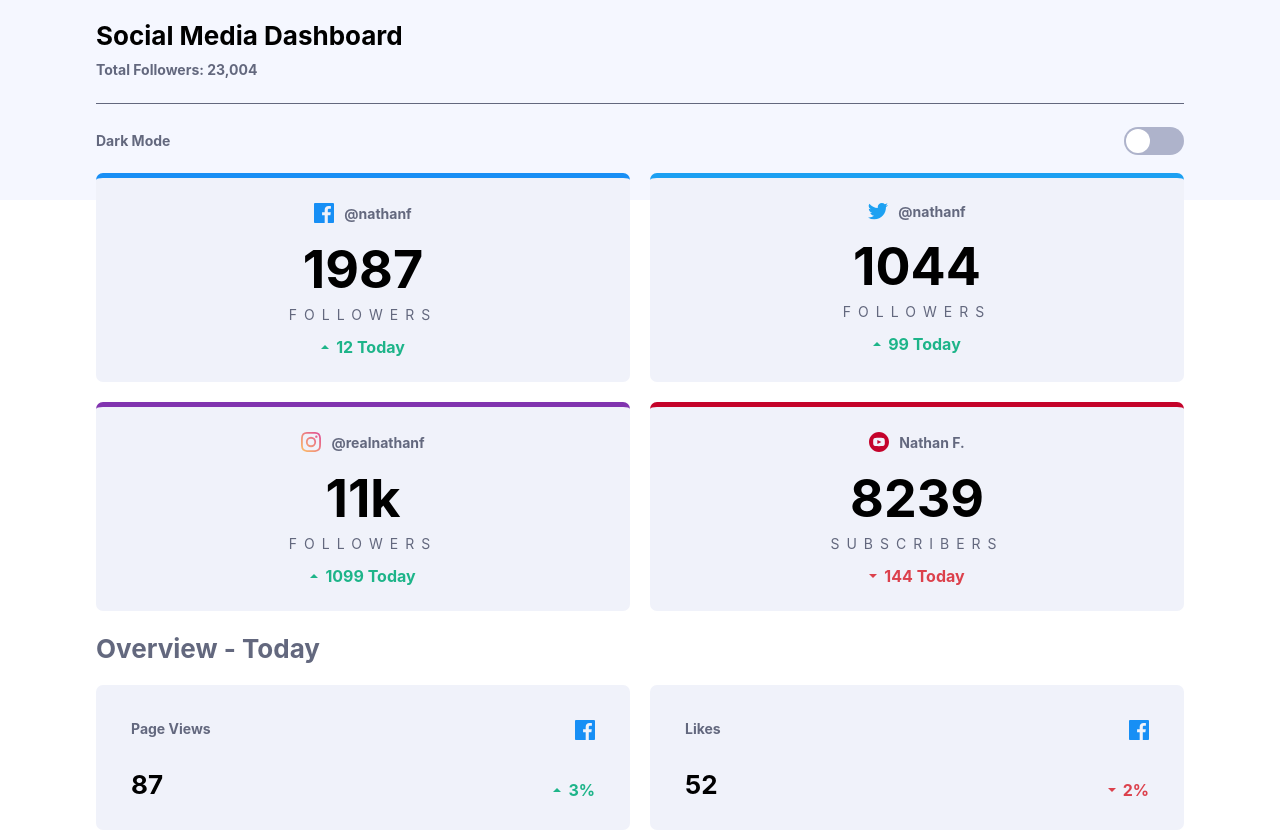
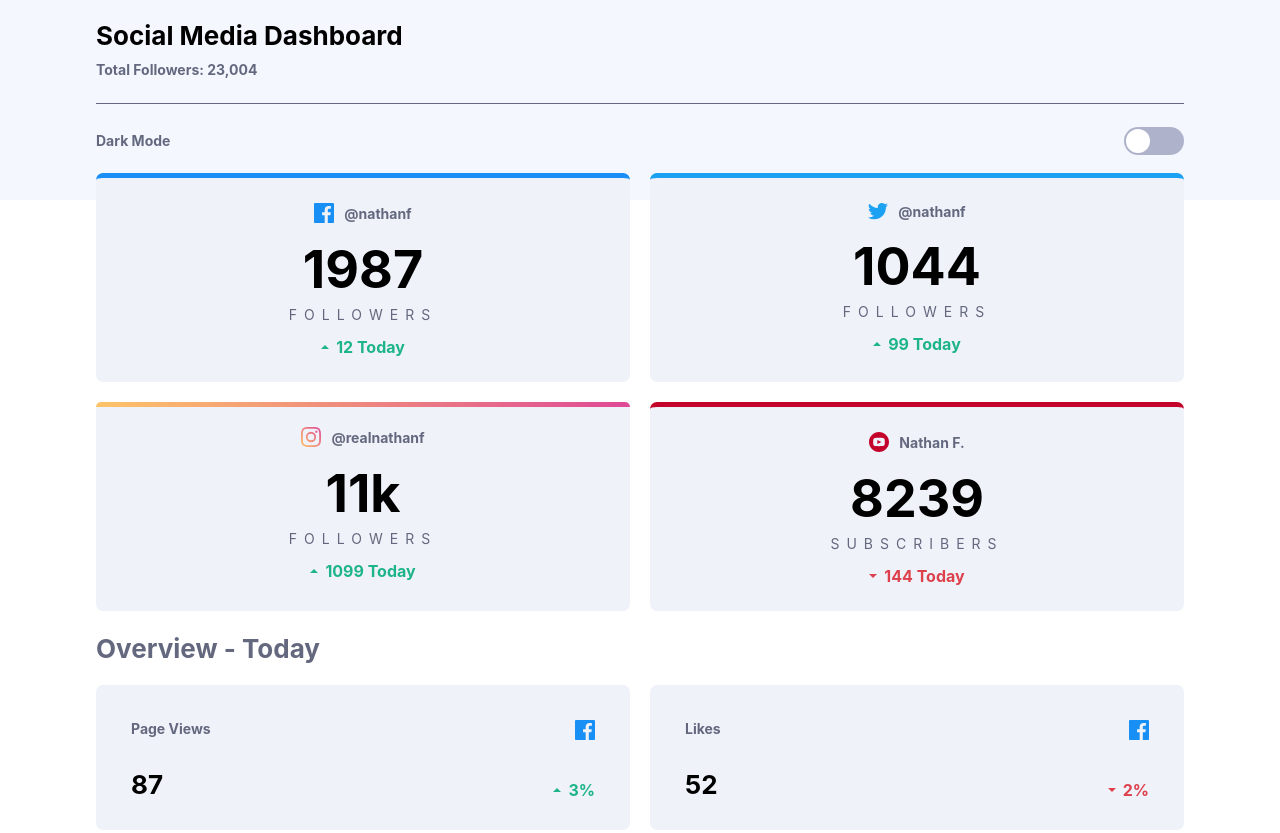
Before and after one commit to SimonettiT/social-media-dashboard-with-theme-switcher, a plain HTML site: page index.html in a window 1280 px wide. Shown: the top 833 px of the page. Drawn offline with Linux system fonts and the light colour scheme.

```diff
--- a/style/style.sass
+++ b/style/style.sass
@@ -94,7 +94,18 @@
     .facebook-account
         border-top: 5px solid $facebook-color
     .instagram-account
-        border-top: 5px solid #8134AF
+        position: relative
+    .instagram-account::after
+        background-repeat: no-repeat
+        background-image: $instagram-color
+        background-size: 100%
+        height: 5px
+        width: 100%
+        border-radius: 10px 10px 0 0
+        position: absolute
+        content: ' '
+        top: 0
+        left: 0
     .twitter-account
         border-top: 5px solid $twitter-color
     .youtube-account
```
Also changed, not shown: style/style.css, 1 other file.
